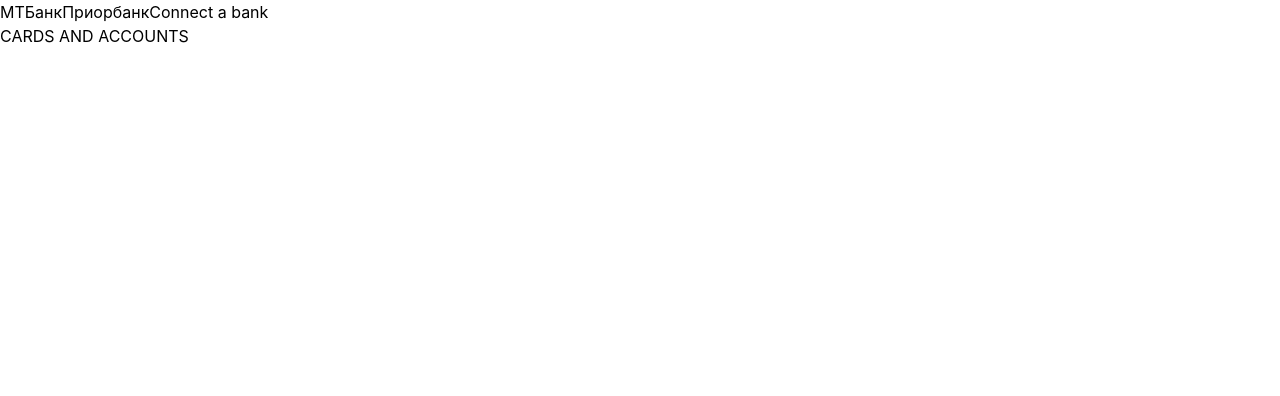
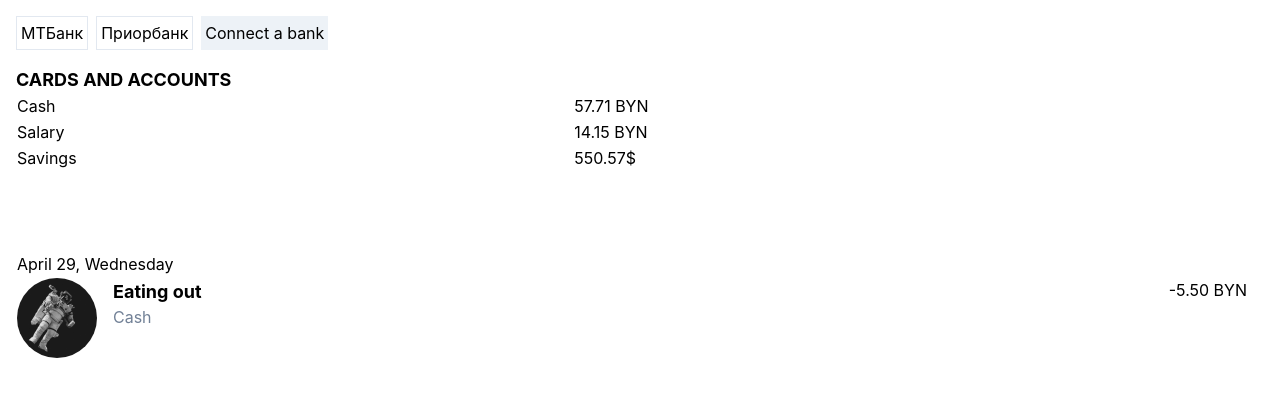
Before and after one commit to Dmitryschastny/db-course_client, a React (Create React App) app: page / in a window 1280 px wide. Shown: the top 396 px of the page. Built offline with nearby package versions, Linux system fonts and the light colour scheme.

Commit message:
Add layout

```diff
--- a/src/App.tsx
+++ b/src/App.tsx
@@ -1,17 +1,15 @@
 import React from 'react';
 import 'styles/tailwind.css';
+import { Accounts } from 'pages/Accounts';
+import { Transactions } from 'pages/Transactions';
 
 const App: React.FC = () => {
   return (
-    <>
-      <div className="flex">
-        <div>МТБанк</div>
-        <div>Приорбанк</div>
-        <button>Connect a bank</button>
-      </div>
-
-      <div>CARDS AND ACCOUNTS</div>
-    </>
+    <div className="p-4">
+      <Accounts />
+      <div className="mb-20"></div>
+      <Transactions />
+    </div>
   );
 };
 
--- /dev/null
+++ b/src/pages/Accounts/index.tsx
@@ -0,0 +1,33 @@
+import React from 'react';
+
+const Accounts: React.FC = () => {
+  return (
+    <>
+      <div className="flex mb-4">
+        <div className="p-1 border mr-2">МТБанк</div>
+        <div className="p-1 border mr-2">Приорбанк</div>
+        <button className="p-1 bg-gray-200">Connect a bank</button>
+      </div>
+
+      <div className="text-lg font-bold">CARDS AND ACCOUNTS</div>
+      <table className="w-full">
+        <tbody>
+          <tr>
+            <td>Cash</td>
+            <td>57.71 BYN</td>
+          </tr>
+          <tr>
+            <td>Salary</td>
+            <td>14.15 BYN</td>
+          </tr>
+          <tr>
+            <td>Savings</td>
+            <td>550.57$</td>
+          </tr>
+        </tbody>
+      </table>
+    </>
+  );
+};
+
+export { Accounts };
--- /dev/null
+++ b/src/pages/Transactions/index.tsx
@@ -0,0 +1,40 @@
+import React from 'react';
+
+const Transactions: React.FC = () => {
+  return (
+    <>
+      <table className="w-full">
+        <tbody>
+          <tr>
+            <td colSpan={2}>
+              <div>April 29, Wednesday</div>
+            </td>
+          </tr>
+          <tr>
+            <td>
+              <div className="flex">
+                <div className="flex flex-shrink-0 items-center justify-center rounded-full overflow-hidden h-20 w-20">
+                  <img
+                    className="h-full w-auto"
+                    src="img-1.jpg"
+                    alt=""
+                    style={{ maxWidth: 'unset' }}
+                  />
+                </div>
+                <div className="flex justify-between px-4 w-full">
+                  <div>
+                    <div className="text-lg font-bold">Eating out</div>
+                    <div className="text-gray-600">Cash</div>
+                  </div>
+                  <div>-5.50 BYN</div>
+                </div>
+              </div>
+            </td>
+          </tr>
+        </tbody>
+      </table>
+    </>
+  );
+};
+
+export { Transactions };
```
Also changed, not shown: public/img-1.jpg (added).
